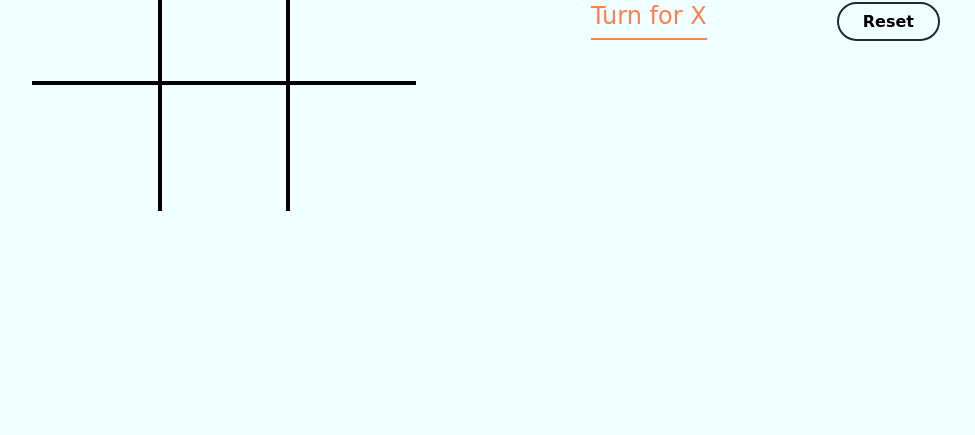
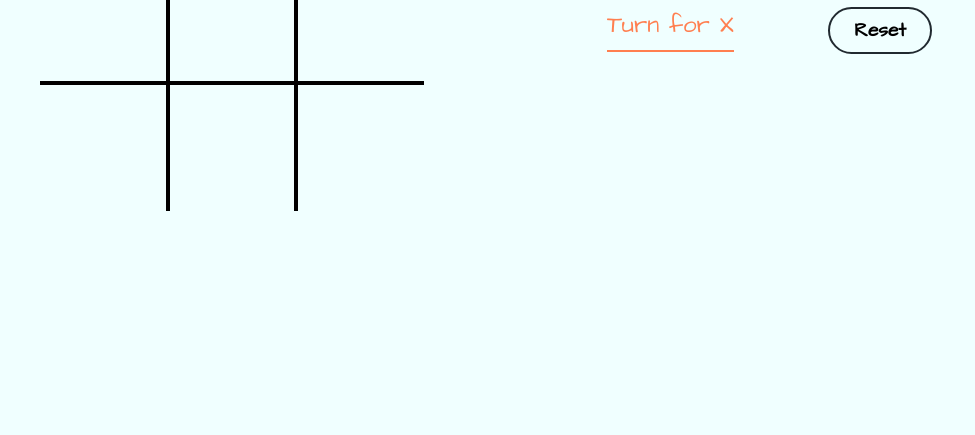
Before and after one commit to V1SHNUKUMAR/tic-tac-toe, a plain HTML site: page index.html in a window 1280 px wide. Shown: the part 365-800 px from the top of the page, without its empty margins (135-1110 px from the left). Drawn offline with Linux system fonts and the light colour scheme.

Commit message:
fonts issue fixed

```diff
--- a/style.css
+++ b/style.css
@@ -1,4 +1,6 @@
 @import url('https://fonts.googleapis.com/css2?family=Roboto:wght@100;300;400;500;700;900&display=swap');
+@import url('https://fonts.googleapis.com/css2?family=Indie+Flower&display=swap');
+@import url('https://fonts.googleapis.com/css2?family=Architects+Daughter&display=swap');
 
 *{
     margin: 0;
@@ -6,7 +8,9 @@
     box-sizing: border-box;
 }
 body{
-    font-family: 'Roboto', sans-serif;
+    /* font-family: 'Roboto', sans-serif; */
+    /* font-family: 'Indie Flower', cursive; */
+    font-family: 'Architects Daughter', cursive;
     background-color: azure;
     color: #212a30;
     /* padding: 2rem; */
@@ -50,7 +54,7 @@ nav ul{
     cursor: pointer;
 }
 .box span{
-    font-family: cursive;
+    /* font-family: cursive; */
     font-weight: bolder
 }
 .box:nth-child(1){
@@ -87,7 +91,7 @@ nav ul{
     margin: 2rem;
     margin-top: .5rem;
     /* padding: 0 0rem; */
-    font-family: cursive;
+    /* font-family: cursive; */
     overflow: hidden;
     display: flex;
     justify-content: center;
@@ -137,8 +141,10 @@ nav ul{
     border: none;
     border-radius: 5rem;
     font-weight: bolder;
-    font-size: 1rem;
-    font-family: cursive;
+    font-size: 1.2rem;
+    /* font-family: cursive; */
+    /* font-family: 'Indie Flower', cursive; */
+    font-family: 'Architects Daughter', cursive;
     background-color: transparent;
     outline: 2px solid #212a30;
     transition: .3s;
```
